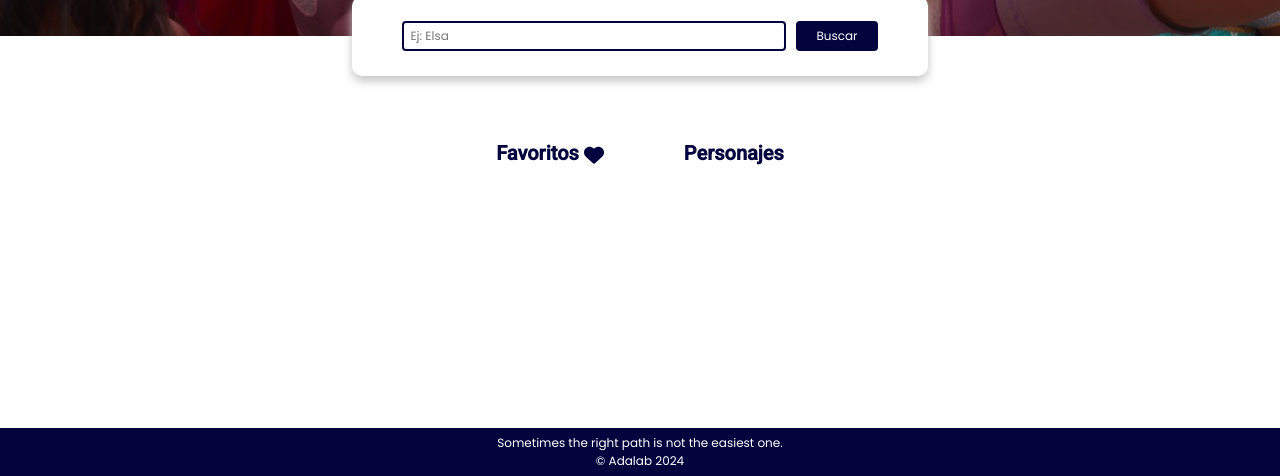
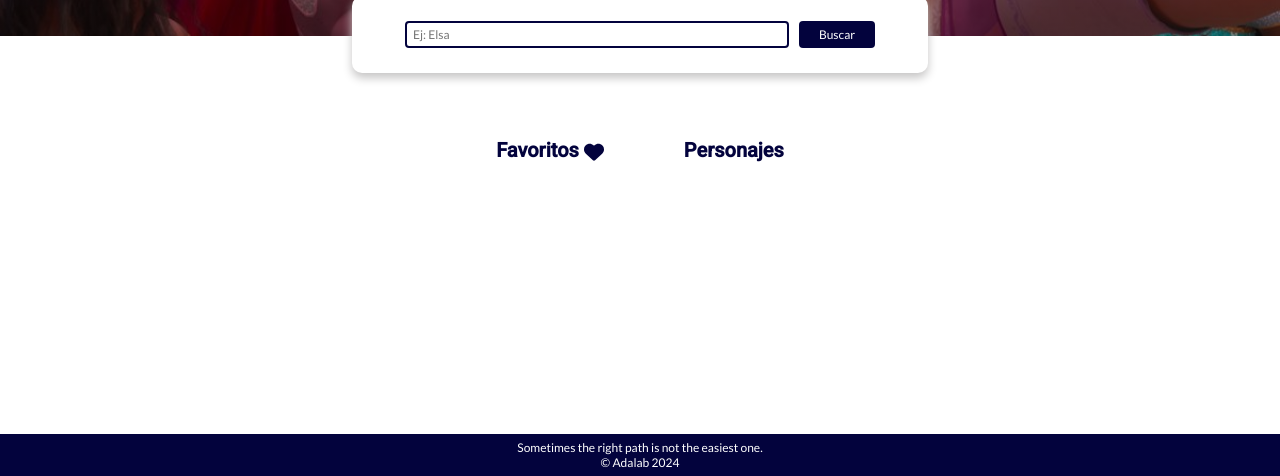
Before and after one commit to Adalab/modulo-2-evaluacion-final-maialenmunoa, a website built with Vite: page src/index.html in a window 1280 px wide. Shown: the part 324-800 px from the top of the page. Built offline with nearby package versions, Linux system fonts and the light colour scheme; no server answers.

```diff
--- a/src/index.html
+++ b/src/index.html
@@ -4,8 +4,9 @@
     <meta charset="UTF-8" />
     <meta name="viewport" content="width=device-width, initial-scale=1" />
     <title>Personajes de Disney</title>
+    <link rel="preconnect" href="https://fonts.gstatic.com" crossorigin>
     <link rel="preconnect" href="https://fonts.googleapis.com">
-    <link rel="preconnect" href="https://fonts.gstatic.com" crossorigin>
+    <link href="https://fonts.googleapis.com/css2?family=Lato:ital,wght@0,400;1,700;1,900&display=swap" rel="stylesheet">
     <link href="https://fonts.googleapis.com/css2?family=Poppins&family=Roboto+Slab:wght@700&family=Roboto:wght@400;500&display=swap" rel="stylesheet">
     <link href="https://fonts.googleapis.com/css2?family=Alegreya:ital,wght@0,500;1,500&family=Poppins&family=Roboto+Slab:wght@700&display=swap" rel="stylesheet">
     <link rel="icon" href="./images/mickey-mouse.png" />
--- a/src/scss/core/_variables.scss
+++ b/src/scss/core/_variables.scss
@@ -1,7 +1,7 @@
 // fonts
 
 $font-title: "Roboto", sans-serif;
-$font-body: "Poppins", sans-serif;
+$font-body:'Lato', sans-serif;
 
 // font-sizes
 
--- a/src/scss/layout/_page.scss
+++ b/src/scss/layout/_page.scss
@@ -169,7 +169,9 @@
     width: 45vw;
     margin: auto;
     display: flex;
-    justify-content: center;
+    flex-direction: column;
+    align-items: center;
+    gap: 20px;
     box-shadow: 0px 5px 10px rgb(198, 197, 197);
     border-radius: 10px;
 
```
